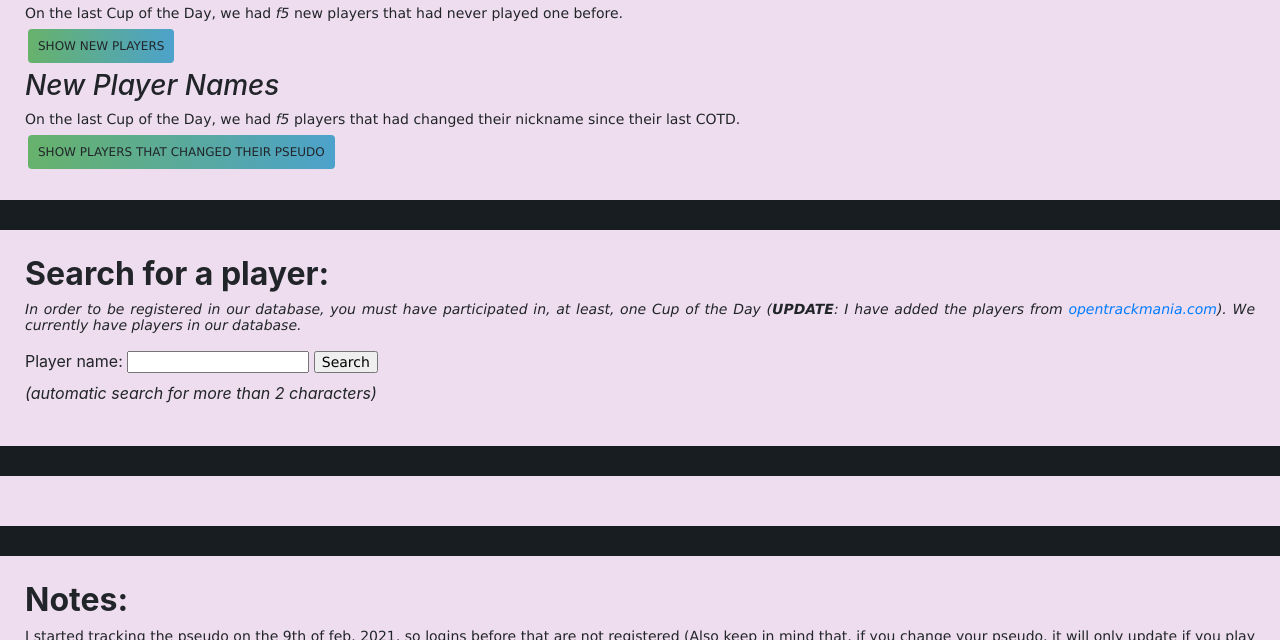
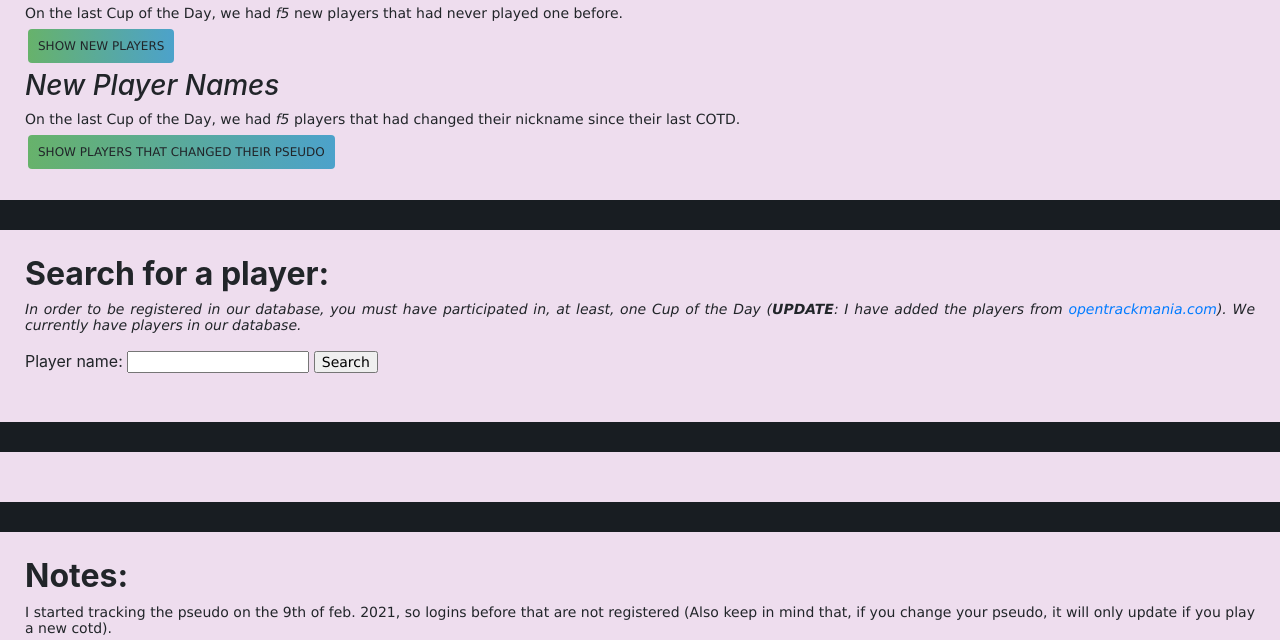
Before and after one commit to tmstats/tmstats.github.io, a plain HTML site: page index.html in a window 1280 px wide. Shown: the part 460-1100 px from the top of the page. Drawn offline with nearby package versions, Linux system fonts and the light colour scheme; no server answers.

Commit message:
Removed 2 character

```diff
--- a/index.html
+++ b/index.html
@@ -251,7 +251,6 @@ h2 {
       <input type="text" id="player" class="player" name="player" class="searchPlayer">
       <input type="button" value="Search" onclick="searchPlayer()">
       <br>
-      <i>(automatic search for more than 2 characters)</i>
     </form>
 
     <p id="numberofresult"></p>
```
